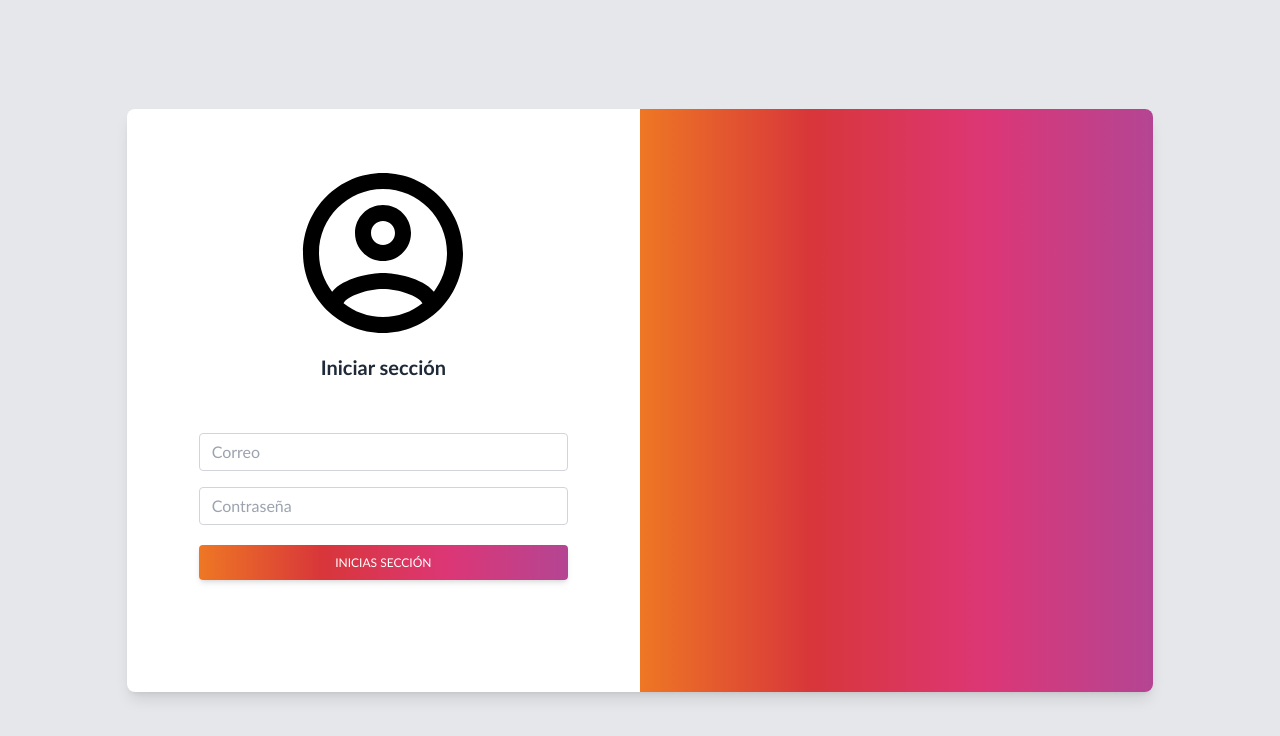
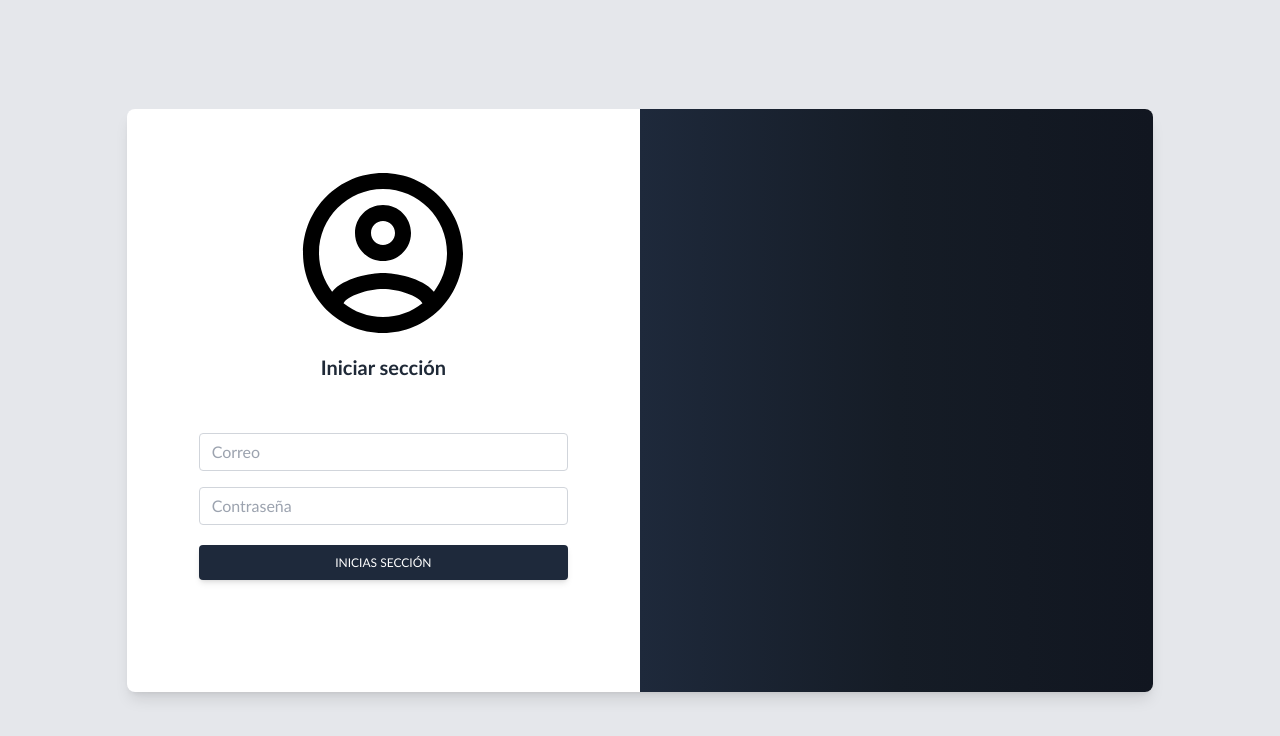
Before and after one commit to MexTermin/FM_Frontend, a Vue app: page /login in a window 1280 px wide. Shown: the top 736 px of the page. Built offline with nearby package versions, Linux system fonts and the light colour scheme.

Commit message:
added gradient var

```diff
--- a/src/Pages/EditarUsuario.vue
+++ b/src/Pages/EditarUsuario.vue
@@ -3,16 +3,16 @@
         <div class="sidebar">
             <Sidebar userName="Yael" :imgProfile="imgProfile" @aaa="() => { }" />
         </div>
-        <div class="container py-12 px-6 h-full w-4/5 ml-auto">
-            <div class="flex justify-center items-center flex-wrap h-full  g-6 text-gray-800 ">
-                <div class="xl:w-10/12">
+        <div class="container py-12 px-6 h-5/6 w-5/6 ml-auto">
+            <div class="flex justify-center items-center flex-wrap h-full g-6 text-gray-800 ">
+                <div class="w-3/6">
                     <div v-if="loading">
                         <Loader />
                     </div>
-                    <div class="block bg-white shadow-lg rounded-lg ">
+                    <div class="block bg-white shadow-lg rounded-lg w-full">
                         <div class="lg:flex lg:flex-wrap g-0 flex justify-center items-center">
-                            <div class="lg:w-6/12 px-4 md:px-0">
-                                <div class="md:p-12 md:mx-6">
+                            <div class="lg:w-5/6 px-4 md:px-0">
+                                <div class="md:p-8 md:mx-6">
                                     <div class="text-center">
                                         <img class="mx-auto w-48" :src="imgProfile" alt="logo" />
                                         <h4 class="text-xl font-semibold mt-1 mb-12 pb-1">Editar usuario</h4>
@@ -58,9 +58,9 @@
                                         </div>
                                         <div class="text-center pt-1 mb-12 pb-1">
                                             <button v-on:click="ActualizarUsuario"
-                                                class="inline-block px-6 py-2.5 text-white font-medium text-xs leading-tight uppercase rounded shadow-md hover:bg-blue-700 hover:shadow-lg focus:shadow-lg focus:outline-none focus:ring-0 active:shadow-lg transition duration-150 ease-in-out w-full mb-3"
+                                                class="btn_fm-primary inline-block px-6 py-2.5 text-white font-medium text-xs leading-tight uppercase rounded shadow-md hover:bg-blue-700 hover:shadow-lg focus:shadow-lg focus:outline-none focus:ring-0 active:shadow-lg transition duration-150 ease-in-out w-full mb-3"
                                                 type="button" data-mdb-ripple="true" data-mdb-ripple-color="light"
-                                                style="background: linear-gradient(to right, #ee7724, #d8363a, #dd3675, #b44593);">
+                                                >
                                                 Actualizar
                                             </button>
                                         </div>
--- a/src/Pages/Login.vue
+++ b/src/Pages/Login.vue
@@ -29,9 +29,8 @@
                                         </div>
                                         <div class="text-center pt-1 mb-12 pb-1">
                                             <button
-                                                class="inline-block px-6 py-2.5 text-white font-medium text-xs leading-tight uppercase rounded shadow-md hover:bg-blue-700 hover:shadow-lg focus:shadow-lg focus:outline-none focus:ring-0 active:shadow-lg transition duration-150 ease-in-out w-full mb-3"
+                                                class="btn_fm-primary inline-block px-6 py-2.5 text-white font-medium text-xs leading-tight uppercase rounded shadow-md hover:bg-blue-700 hover:shadow-lg focus:shadow-lg focus:outline-none focus:ring-0 active:shadow-lg transition duration-150 ease-in-out w-full mb-3"
                                                 type="button" data-mdb-ripple="true" data-mdb-ripple-color="light"
-                                                style="background: linear-gradient(to right, #ee7724, #d8363a, #dd3675, #b44593);"
                                                 v-on:click="login">
                                                 Inicias sección
                                             </button>
@@ -39,8 +38,8 @@
                                     </form>
                                 </div>
                             </div>
-                            <div class="lg:w-6/12 flex items-center lg:rounded-r-lg rounded-b-lg lg:rounded-bl-none"
-                                style="background: linear-gradient(to right, #ee7724, #d8363a, #dd3675, #b44593);">
+                            <div
+                                class="section-color lg:w-6/12 flex items-center lg:rounded-r-lg rounded-b-lg lg:rounded-bl-none">
                                 <div class="text-white px-4 py-6 md:p-12 md:mx-6">
                                 </div>
                             </div>
@@ -91,3 +90,9 @@ async function login() {
 }
 
 </script>
+
+<style>
+.section-color {
+    background: linear-gradient(to right, var(--primary-gradient));
+}
+</style>
--- a/src/components/Sidebar.vue
+++ b/src/components/Sidebar.vue
@@ -41,10 +41,17 @@
           <span>Gestionar Usuarios</span>
         </a>
       </li>
+      <li class="relative" id="sidenavSecEx2">
+
+      </li>
     </ul>
     <div class="text-center bottom-0 absolute w-full">
       <hr class="m-0" />
-      <!-- <p class="py-2 text-xl text-gray-700">tailwind-elements.com</p> -->
+      <a
+      href="/login"
+        class="flex items-center text-lg py-4 px-6 h-12 overflow-hidden text-white text-ellipsis whitespace-nowrap rounded hover:text-blue-600 hover:bg-blue-50 transition duration-300 ease-in-out cursor-pointer">
+        <span>Salir</span>
+      </a>
     </div>
   </div>
 </template>
--- a/src/index.css
+++ b/src/index.css
@@ -5,8 +5,12 @@
 :root {
     --primary-color: rgb(30, 41, 59);
     --secundary-color: rgb(226, 232, 240);
+    --primary-gradient: rgb(30, 41, 59), rgb(21, 28, 38), rgb(17, 22, 32);
 }
 
 body{
     font-family:'Gill Sans', 'Gill Sans MT', Calibri, 'Trebuchet MS', sans-serif
 }
+.btn_fm-primary{
+    background-color: rgb(30, 41, 59);
+}
```
